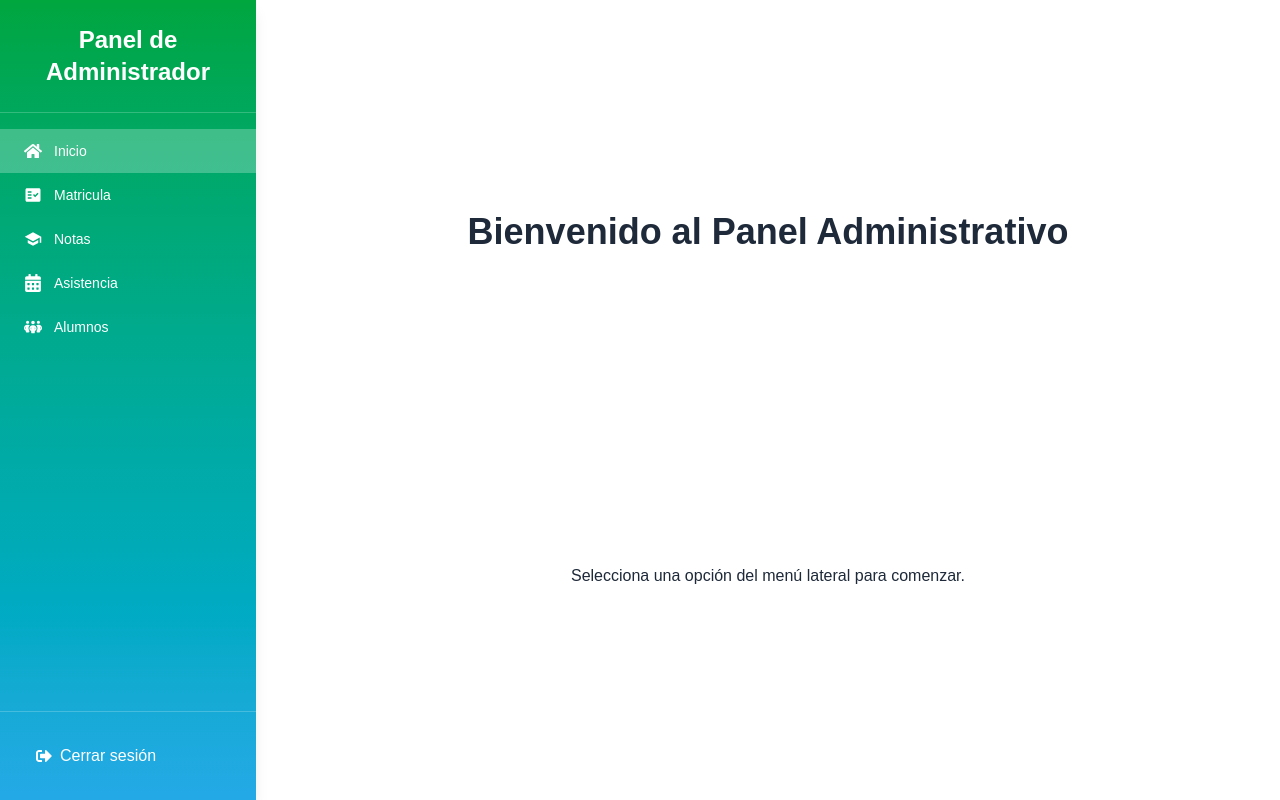
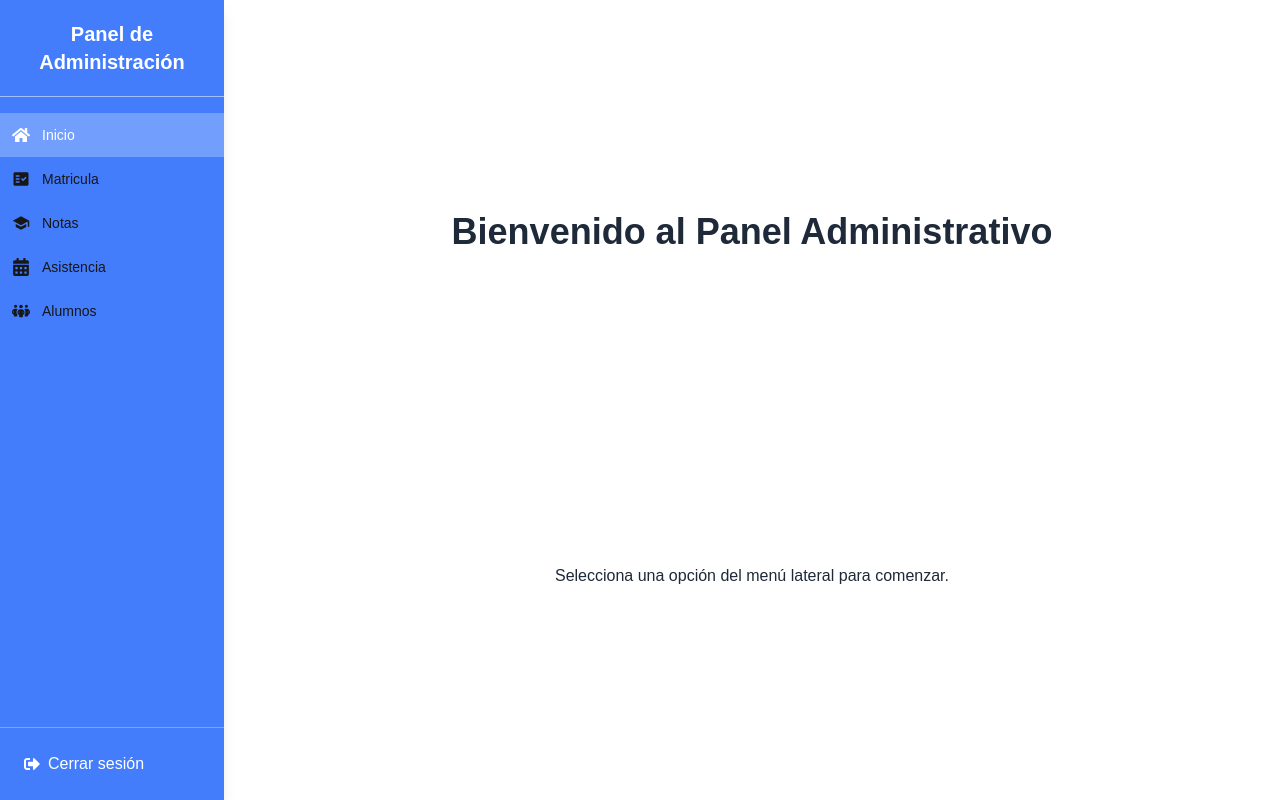
Before and after one commit to Jrya97/Project-Jesus-Angels, a Next.js app: page /admin in a window 1280 px wide. Built offline with nearby package versions, Linux system fonts and the light colour scheme.

Commit message:
feat: Agregar nuevas páginas para Alumnos, Asistencia, Matricula y Notas; implementar componente de barra lateral

```diff
--- a/app/(admin)/admin/alumnos/page.tsx
+++ b/app/(admin)/admin/alumnos/page.tsx
@@ -0,0 +1,7 @@
+import React from 'react'
+
+export default function AlumnosPage() {
+  return (
+    <div>page</div>
+  )
+}
--- a/app/(admin)/admin/asistencia/page.tsx
+++ b/app/(admin)/admin/asistencia/page.tsx
@@ -0,0 +1,7 @@
+import React from 'react'
+
+export default function AsistenciaPage() {
+  return (
+    <div>page</div>
+  )
+}
--- a/app/(admin)/admin/matricula/page.tsx
+++ b/app/(admin)/admin/matricula/page.tsx
@@ -0,0 +1,7 @@
+import React from 'react'
+
+export default function MatriculaPage() {
+  return (
+    <div>MatriculaPage</div>
+  )
+}
--- a/app/(admin)/admin/notas/page.tsx
+++ b/app/(admin)/admin/notas/page.tsx
@@ -0,0 +1,7 @@
+import React from 'react'
+
+export default function NotasPage() {
+  return (
+    <div>NotasPage</div>
+  )
+}
--- /dev/null
+++ b/app/components/ui/opcionSideBar.tsx
@@ -0,0 +1,45 @@
+"use client";
+
+import Link from "next/link";
+
+import { links } from "../../data/linksSideBar";
+import { usePathname } from "next/navigation";
+
+export function OpcionSideBar() {
+  const pathname = usePathname();
+  return (
+ <nav
+      className={`
+        flex flex-col mt-4
+        transition-all duration-300
+        w-full
+      `}
+    >
+      {links.map((link) => {
+        const isActive = pathname === link.href;
+        return (
+          <Link
+            key={link.href}
+            href={link.href}
+            className={`
+              flex items-center gap-3 px-3 py-3 text-sm font-medium
+              transition-all duration-200
+              ${isActive ? "bg-white/25 text-white" : "hover:bg-white/30"}
+              justify-center md:justify-start active:scale-90 transform
+            `}
+          >
+            {link.icon}
+            <span
+              className={`
+                hidden md:inline
+                transition-opacity duration-200
+              `}
+            >
+              {link.label}
+            </span>
+          </Link>
+        );
+      })}
+    </nav>
+  );
+}
--- a/app/components/view/sideBar.tsx
+++ b/app/components/view/sideBar.tsx
@@ -1,54 +1,43 @@
-"use client";
-
-import Link from "next/link";
-import { usePathname } from "next/navigation";
-import { FaHome, FaSignOutAlt, FaCalendarAlt  } from "react-icons/fa";
-import { MdFactCheck, MdSchool} from "react-icons/md";
-import { FaPeopleGroup } from "react-icons/fa6";
+import { FaSignOutAlt } from "react-icons/fa";
+import { OpcionSideBar } from "../ui/opcionSideBar";
+import { FaRegChartBar } from "react-icons/fa6";
 
 export default function Sidebar() {
-  const pathname = usePathname();
+  return (
+    <aside
+      className={`
+        md:static top-0 left-0
+        h-screen flex flex-col justify-between
+        bg-blue-600/80 shadow-lg
+        w-[50px] md:w-56
+        transition-all duration-300
+        z-50
+      `}
+    >
+      <header>
+        <h1 className="hidden md:block p-5 text-xl font-bold text-center border-b border-white/50 text-white">
+          Panel de Administración
+        </h1>
 
-  const links = [
-    { href: "/admin", label: "Inicio", icon: <FaHome size={18} /> },
-    { href: "/admin/matricula", label: "Matricula", icon: <MdFactCheck size={18} /> },
-    { href: "/admin/notas", label: "Notas", icon: <MdSchool size={18} /> },
-    { href: "/admin/asistencia", label: "Asistencia", icon: <FaCalendarAlt size={18} /> },
-    { href: "/admin/alumnos", label: "Alumnos", icon: <FaPeopleGroup size={18} /> },
-  ];
+        <div className="flex md:hidden p-4 justify-center border-b border-white/50 text-2xl">
+          <FaRegChartBar />
+        </div>
+        <OpcionSideBar />
+      </header>
 
-  return (
-    <aside className="h-screen w-64 bg-linear-to-b from-green-600 to-[#24a9e7] text-white flex flex-col justify-between shadow-lg">
-      <div>
-        <div className="p-6 text-2xl font-bold text-center border-b border-white/20">
-          Panel de Administrador
-        </div>
-
-        <nav className="flex flex-col mt-4">
-          {links.map((link) => (
-            <Link
-              key={link.href}
-              href={link.href}
-              className={`flex items-center gap-3 px-6 py-3 text-sm font-medium transition-colors duration-200 ${
-                pathname === link.href
-                  ? "bg-white/25 text-white"
-                  : "hover:bg-white/10"
-              }`}
-            >
-              {link.icon}
-              {link.label}
-            </Link>
-          ))}
-        </nav>
-      </div>
-
-      <div className="p-6 border-t border-white/20">
-
-        <button className="flex items-center gap-2 w-full text-left hover:bg-white/10 px-3 py-2 rounded-md">
+      <footer className="p-4 border-t border-white/30 flex justify-center md:justify-start text-white">
+        <button className="flex items-center gap-2 w-full text-left hover:bg-white/30 rounded-md md:px-2 md:py-2 transition-all active:scale-95 transform">
           <FaSignOutAlt size={16} />
-          Cerrar sesión
+          <span
+            className={`
+              hidden md:inline
+              transition-opacity duration-200
+            `}
+          >
+            Cerrar sesión
+          </span>
         </button>
-      </div>
+      </footer>
     </aside>
   );
 }
--- /dev/null
+++ b/app/data/linksSideBar.tsx
@@ -0,0 +1,11 @@
+import { FaHome, FaCalendarAlt  } from "react-icons/fa";
+import { MdFactCheck, MdSchool} from "react-icons/md";
+import { FaPeopleGroup } from "react-icons/fa6";
+
+export const links = [
+    { href: "/admin", label: "Inicio", icon: <FaHome size={18} /> },
+    { href: "/admin/matricula", label: "Matricula", icon: <MdFactCheck size={18} /> },
+    { href: "/admin/notas", label: "Notas", icon: <MdSchool size={18} /> },
+    { href: "/admin/asistencia", label: "Asistencia", icon: <FaCalendarAlt size={18} /> },
+    { href: "/admin/alumnos", label: "Alumnos", icon: <FaPeopleGroup size={18} /> },
+  ];
```
